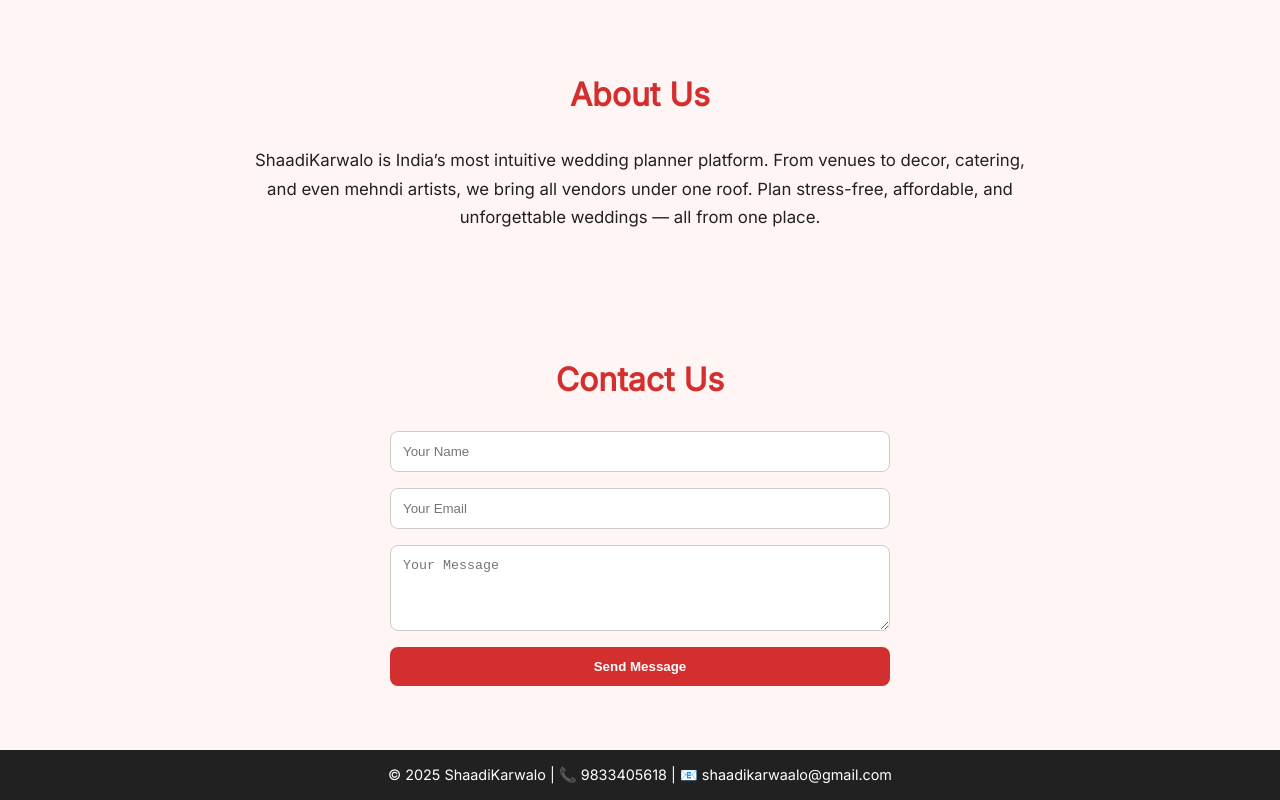
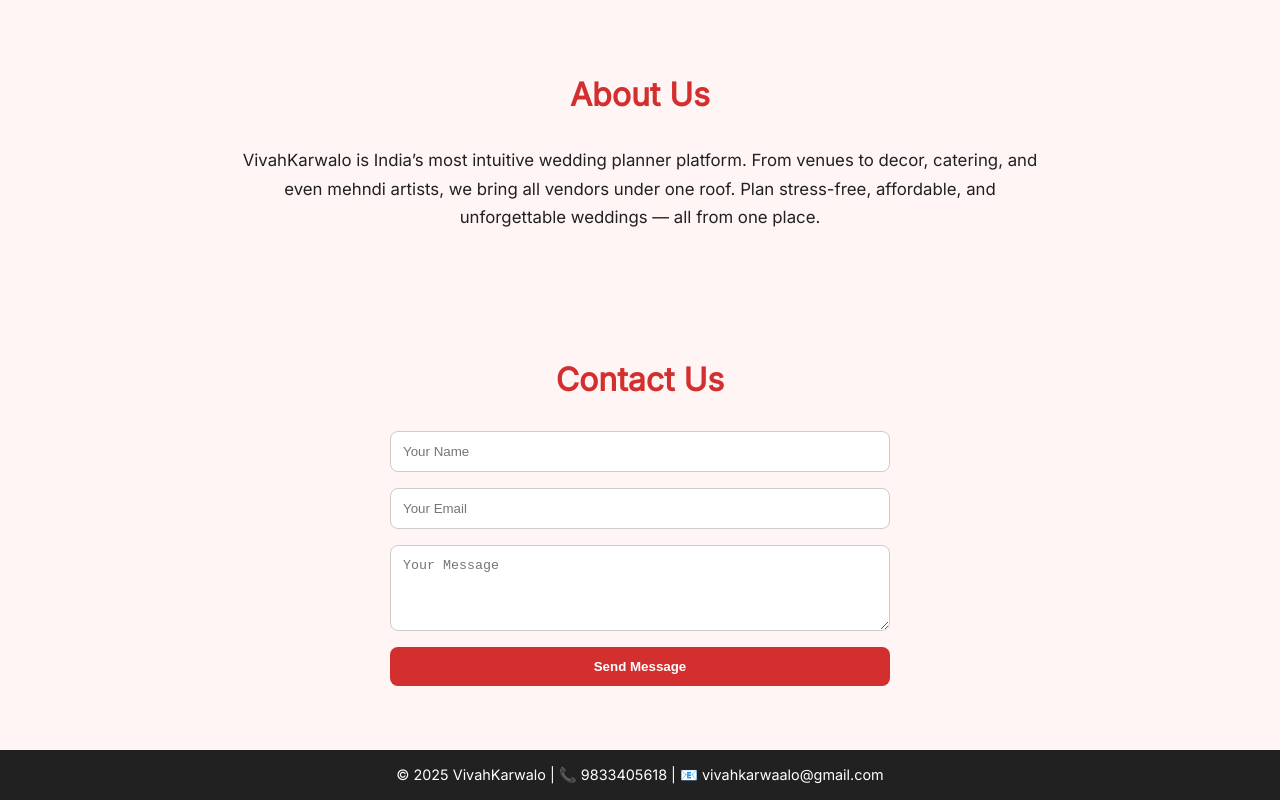
Before and after one commit to krish-333/Shaadikarwalo.com, a plain HTML site: page index.html in a window 1280 px wide. Shown: the part 750-1550 px from the top of the page. Drawn offline with nearby package versions, Linux system fonts and the light colour scheme.

Commit message:
Update index.html

```diff
--- a/index.html
+++ b/index.html
@@ -3,7 +3,7 @@
 <head>
   <meta charset="UTF-8" />
   <meta name="viewport" content="width=device-width, initial-scale=1.0"/>
-  <title>ShaadiKarwalo - Wedding Planner</title>
+  <title>VivahKarwalo - Wedding Planner</title>
   <link rel="icon" type="image/png" href="assets/Gemini_Generated_Image_2yfp6t2yfp6t2yfp.png" />
   <link href="https://fonts.googleapis.com/css2?family=Playfair+Display:wght@600&family=Inter&display=swap" rel="stylesheet" />
   <style>
@@ -210,7 +210,7 @@
 <header>
   <div class="logo">
     <img src="assets/logo.png" alt="Logo" />
-    <h2>ShaadiKarwalo</h2>
+    <h2>VivahKarwalo</h2>
   </div>
   <nav>
   <a href="index.html">Home</a>
@@ -262,7 +262,7 @@
 
 <section class="about">
   <h2>About Us</h2>
-  <p>ShaadiKarwalo is India’s most intuitive wedding planner platform. From venues to decor, catering, and even mehndi artists, we bring all vendors under one roof. Plan stress-free, affordable, and unforgettable weddings — all from one place.</p>
+  <p>VivahKarwalo is India’s most intuitive wedding planner platform. From venues to decor, catering, and even mehndi artists, we bring all vendors under one roof. Plan stress-free, affordable, and unforgettable weddings — all from one place.</p>
 </section>
 
 <section class="contact">
@@ -276,7 +276,7 @@
 </section>
 
 <footer>
-  &copy; 2025 ShaadiKarwalo | 📞 9833405618 | 📧 shaadikarwaalo@gmail.com
+  &copy; 2025 VivahKarwalo | 📞 9833405618 | 📧 vivahkarwaalo@gmail.com
 </footer>
 
 </body>
```
